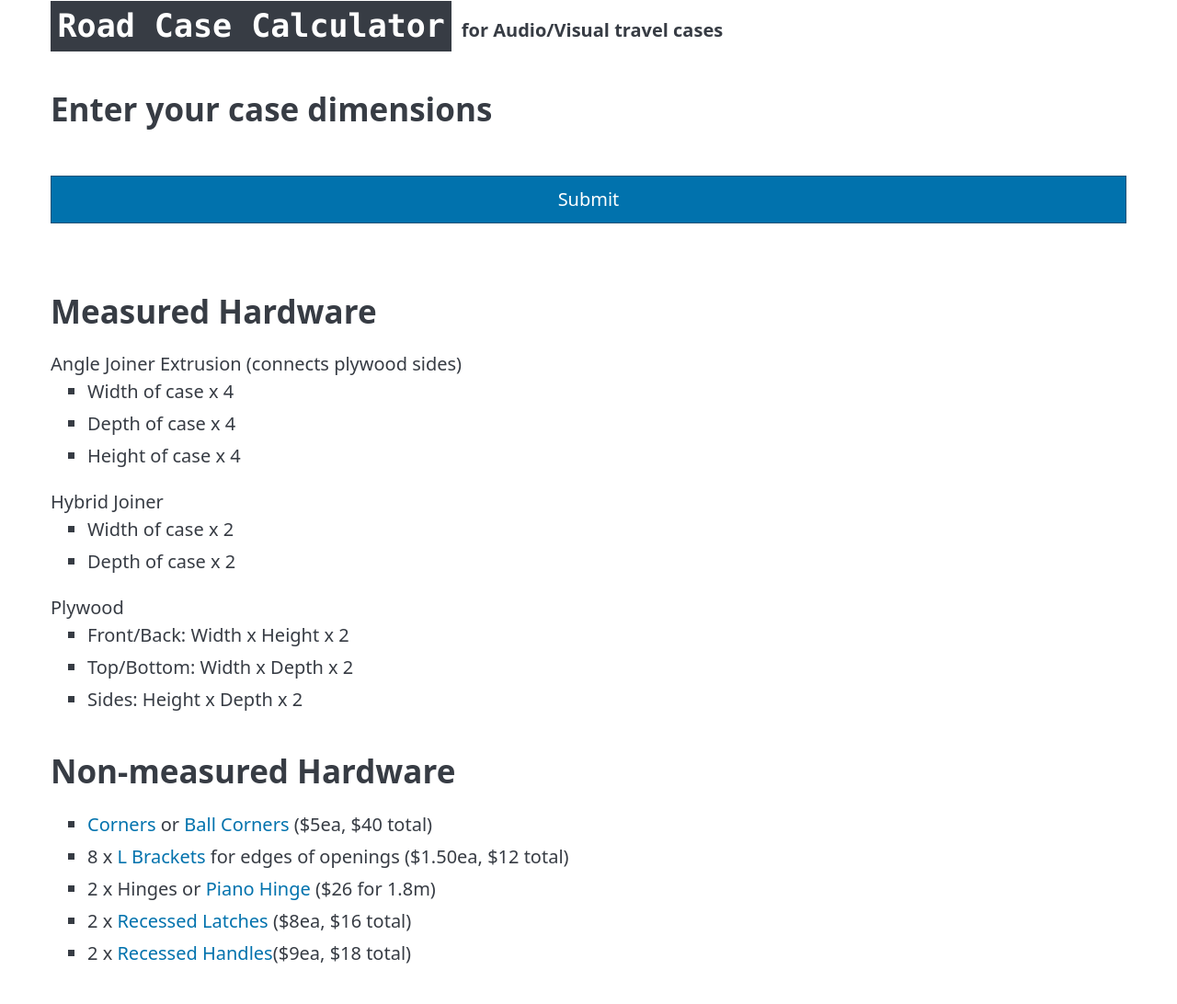
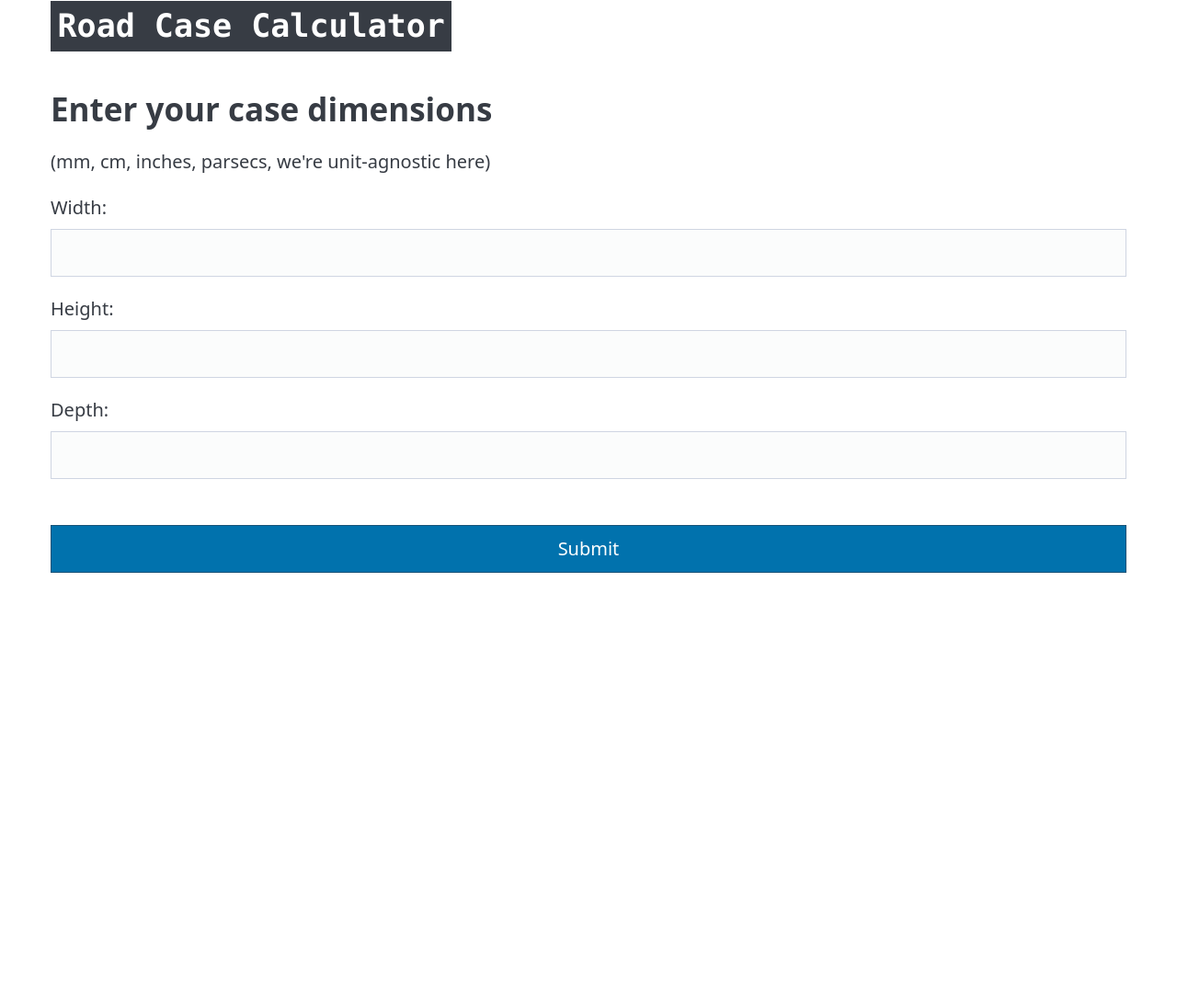
Before and after one commit to senwerks/road-case-calculator, a Flask app: template templates/index.html in a window 1280 px wide. Shown: the whole page at 92% size. After the commit the page ends 623 px from the top, so only its background shows below. Run offline with Flask 3, Linux system fonts and the light colour scheme; the template is opened without the code that fills it, so the values that code supplies are empty.

Commit message:
Basic working version

```diff
--- a/app.py
+++ b/app.py
@@ -1,4 +1,4 @@
-from flask import Flask, render_template, request, Response, jsonify
+from flask import Flask, render_template, request
 
 app = Flask(__name__)
 
@@ -6,5 +6,24 @@ app = Flask(__name__)
 def index():
     return render_template('index.html')
 
+@app.route('/calculate', methods=['POST'])
+def calculate():
+    width = float(request.form['width'])
+    height = float(request.form['height'])
+    depth = float(request.form['depth'])
+
+    angle_joiner_extrusion = int((width + height + depth) * 4)
+    hybrid_joiner_extrusion = int((width + depth) * 2)
+
+    output = {
+        'angle_joiner_extrusion': angle_joiner_extrusion,
+        'hybrid_joiner_extrusion': hybrid_joiner_extrusion,
+        'width': int(width),
+        'height': int(height),
+        'depth': int(depth)
+    }
+
+    return render_template('index.html', output=output)
+
 if __name__ == '__main__':
-    app.run(debug=True, threaded=True)
+    app.run(host='0.0.0.0', port=51337, debug=True, threaded=True)
--- a/templates/index.html
+++ b/templates/index.html
@@ -19,38 +19,80 @@
             <section>
                 <h1>
                     <kbd>Road Case Calculator</kbd>
-                    <span>for Audio/Visual travel cases</span>
                 </h1>
             </section>
             <section>
                 <h2>Enter your case dimensions</h2>
-                <form id="case-dimensions">
-                    <!-- Form goes here -->
+                <p>(mm, cm, inches, parsecs, we're unit-agnostic here)</p>
+                <form id="case-dimensions" method="post" action="/calculate">
+                    <label for="width">Width:</label>
+                    <input
+                        type="number"
+                        id="width"
+                        name="width"
+                        value="{{ output.width|default('') }}"
+                        required
+                    /><br />
+                    <label for="height">Height:</label>
+                    <input
+                        type="number"
+                        id="height"
+                        name="height"
+                        value="{{ output.height|default('') }}"
+                        required
+                    /><br />
+                    <label for="depth">Depth:</label>
+                    <input
+                        type="number"
+                        id="depth"
+                        name="depth"
+                        value="{{ output.depth|default('') }}"
+                        required
+                    /><br />
                     <br />
                     <button type="submit">Submit</button>
                 </form>
+                {% if output %}
+                <div id="calculator-output">
                     <h2>Measured Hardware</h2>
-                <div id="calculator-output">
-                    Angle Joiner Extrusion (connects plywood sides)
                     <ul>
-                        <li>Width of case x 4</li>
-                        <li>Depth of case x 4</li>
-                        <li>Height of case x 4</li>
+                        <li>
+                            {{ output.angle_joiner_extrusion }} of
+                            <a
+                                href="https://www.titanav.co/collections/road-case-hardware/products/titan-av-road-case-angle-joiner-extrusion-30mm"
+                                >Angle Joiner Extrusion</a
+                            >
+                            (connects plywood edges)<br />
+                            (Width of case x 4) + (Depth of case x 4) + (Height
+                            of case x 4)
+                        </li>
+                        <li>
+                            {{ output.hybrid_joiner_extrusion }} of
+                            <a
+                                href="https://www.titanav.co/collections/road-case-hardware/products/titan-av-road-case-hybrid-joiner-aluminium-extrusion-9mm"
+                                >Hybrid Joiner Extrusion</a
+                            >
+                            (interlocking rim/edges of lid opening)<br />
+                            (Width of case x 2) + (Depth of case x 2)
+                        </li>
+                        <li>
+                            Plywood Cut-List:<br />
+                            <ul>
+                                <li>
+                                    Front/Back: {{ output.width }} x {{
+                                    output.height }} x 2
+                                </li>
+                                <li>
+                                    Top/Bottom: {{ output.width }} x {{
+                                    output.depth }} x 2
+                                </li>
+                                <li>
+                                    Sides: {{ output.height }} x {{ output.depth
+                                    }} x 2
+                                </li>
                             </ul>
-                    Hybrid Joiner
-                    <ul>
-                        <li>Width of case x 2</li>
-                        <li>Depth of case x 2</li>
+                        </li>
                     </ul>
-                    Plywood
-                    <ul>
-                        <li>Front/Back: Width x Height x 2</li>
-                        <li>Top/Bottom: Width x Depth x 2</li>
-                        <li>Sides: Height x Depth x 2</li>
-                    </ul>
-                </div>
-            </section>
-            <section>
                     <h2>Non-measured Hardware</h2>
                     <ul>
                         <li>
@@ -97,6 +139,8 @@
                             >($9ea, $18 total)
                         </li>
                     </ul>
+                </div>
+                {% endif %}
             </section>
         </div>
     </body>
```
Also changed, not shown: README.md. Lines whose indentation alone changed are shown as unchanged.
